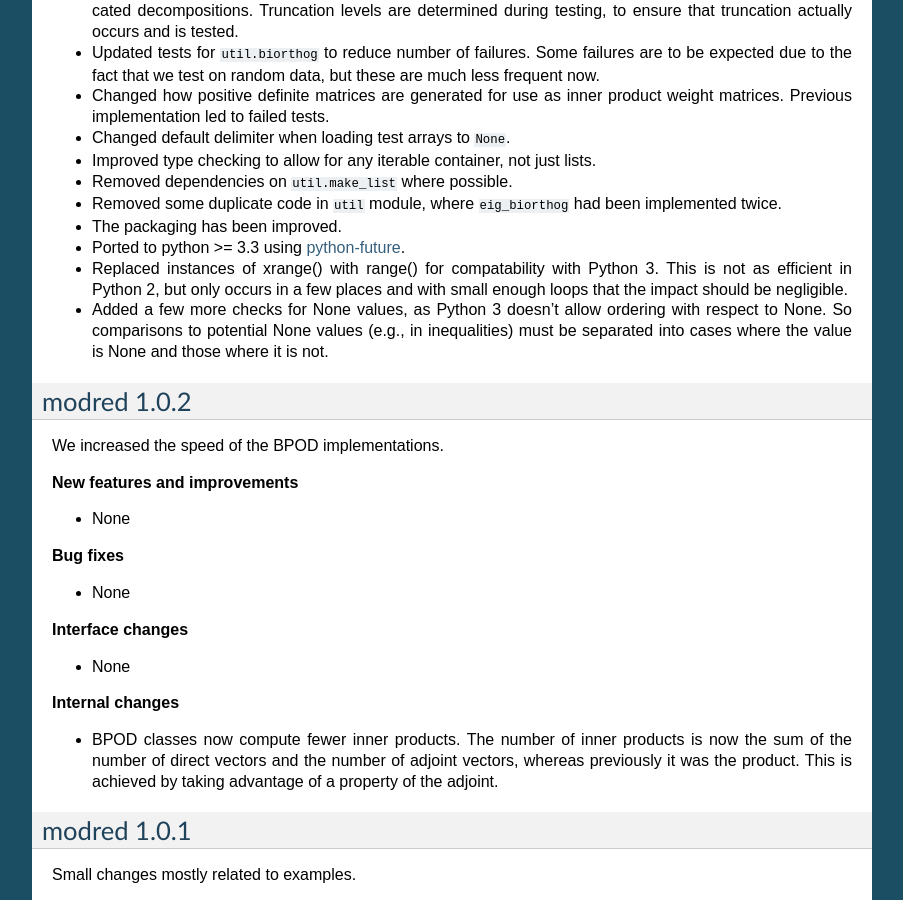
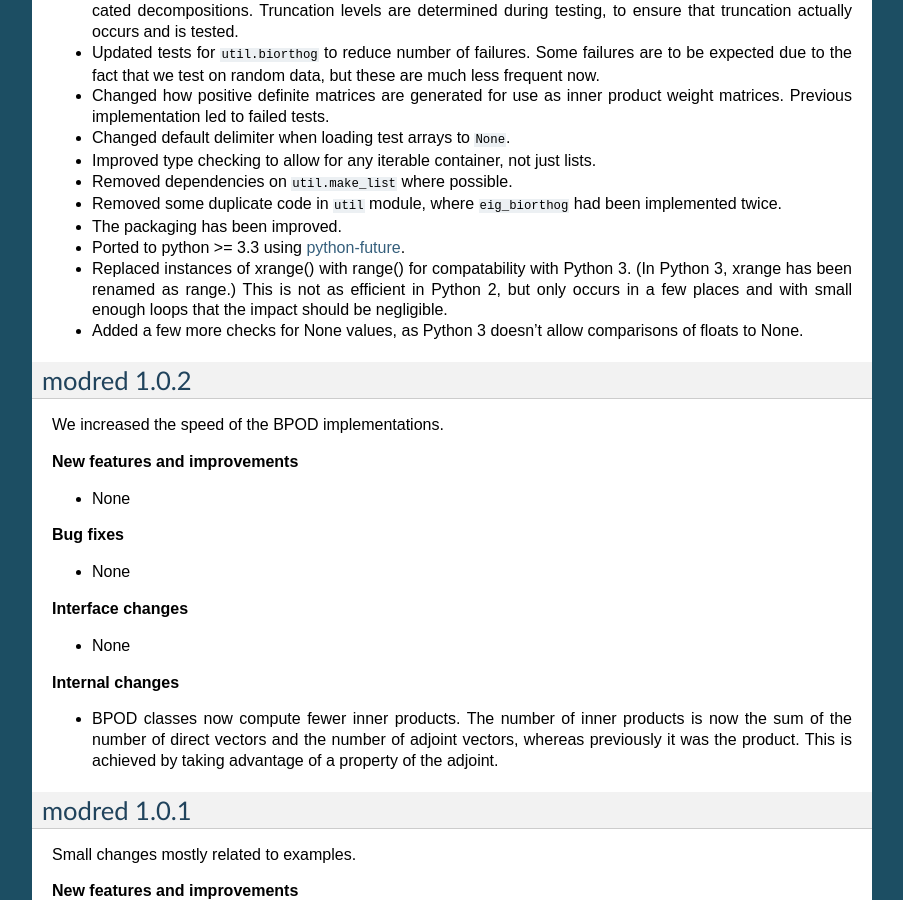
Before and after one commit to belson17/modred, a Sphinx documentation site: the page built from doc/release_notes.rst, in a window 1280 px wide and 900 px high, scrolled down 1978 px. Shown: the whole window, without its empty margins (198-1101 px from the left). Built offline with Sphinx 7.4.7, drawn with Linux system fonts in a browser that asks for light colours; formulas are drawn with MathJax 3; the version number is read from the project's files by our own code.

Commit message:
Minor changes to release notes.

```diff
--- a/doc/release_notes.rst
+++ b/doc/release_notes.rst
@@ -177,13 +177,12 @@
 * Ported to python >= 3.3 using `python-future <http://python-future.org/>`_.
 
 * Replaced instances of xrange() with range() for compatability with Python 3.
-  This is not as efficient in Python 2, but only occurs in a few places and with
-  small enough loops that the impact should be negligible.
+  (In Python 3, xrange has been renamed as range.) This is not as efficient in
+  Python 2, but only occurs in a few places and with small enough loops that the
+  impact should be negligible.
 
-* Added a few more checks for None values, as Python 3 doesn't allow ordering
-  with respect to None.  So comparisons to potential None values (e.g., in
-  inequalities) must be separated into cases where the value is None and those
-  where it is not.
+* Added a few more checks for None values, as Python 3 doesn't allow comparisons
+  of floats to None.
 
 
 ------------
```
